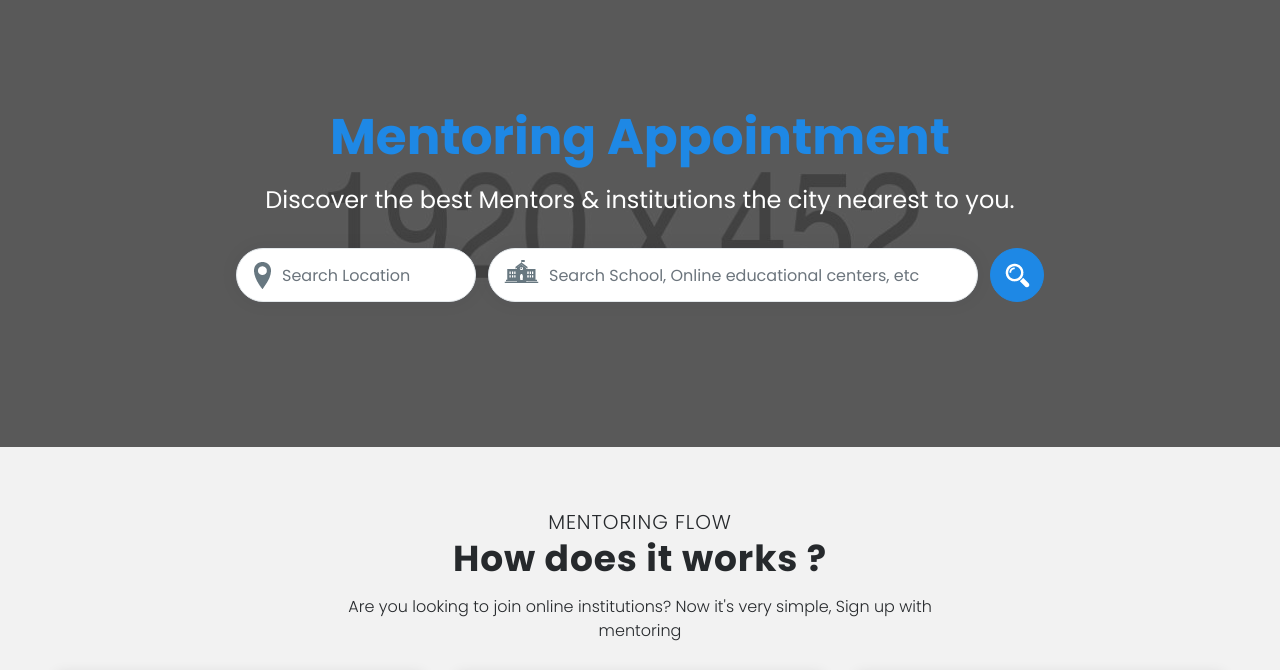
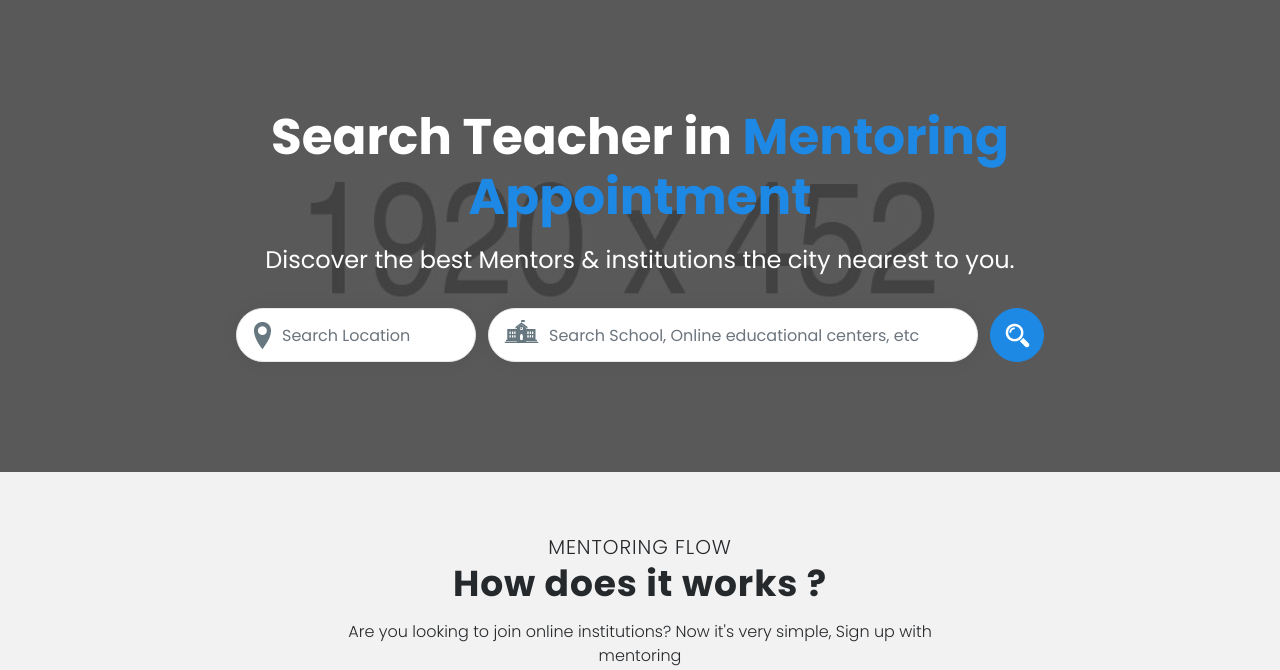
Before and after one commit to GERASM1/OpenTec_HTML, an Eleventy site: page index.html in a window 1280 px wide. Shown: the part 73-743 px from the top of the page. Built offline with nearby package versions, Linux system fonts and the light colour scheme; Eleventy itself is replaced by a stand-in of ours; files that its build step writes are made by us from their sources.

Commit message:
index.html: changed

```diff
--- a/index.html
+++ b/index.html
@@ -160,7 +160,7 @@
 				<div class="container">
 					<div class="banner-wrapper m-auto text-center">
 						<div class="banner-header">
-							<h1> <span>Mentoring Appointment</span></h1>
+							<h1>Search Teacher in <span>Mentoring Appointment</span></h1>
 							<p>Discover the best Mentors & institutions the city nearest to you.</p>
 						</div>
 
```
